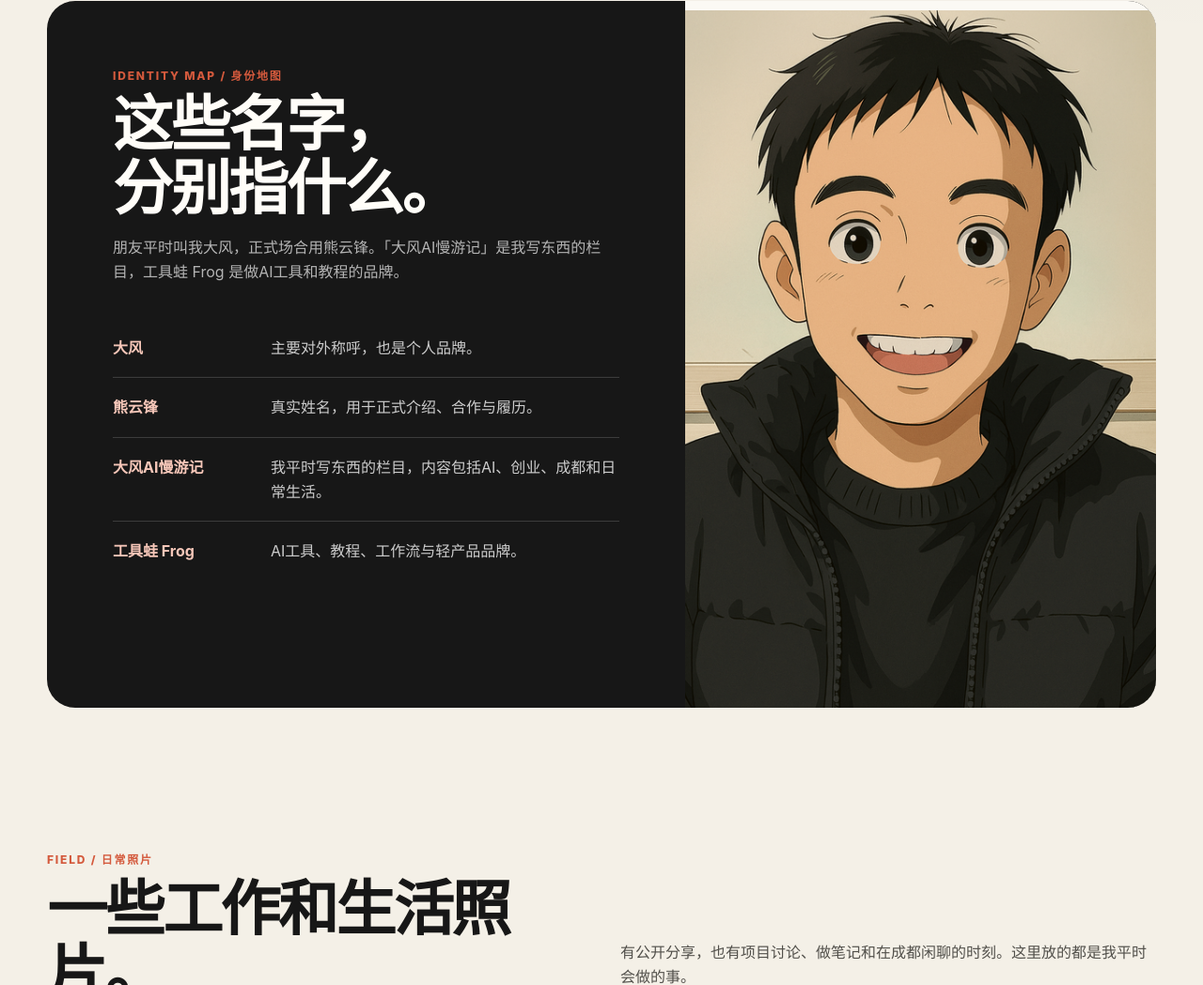
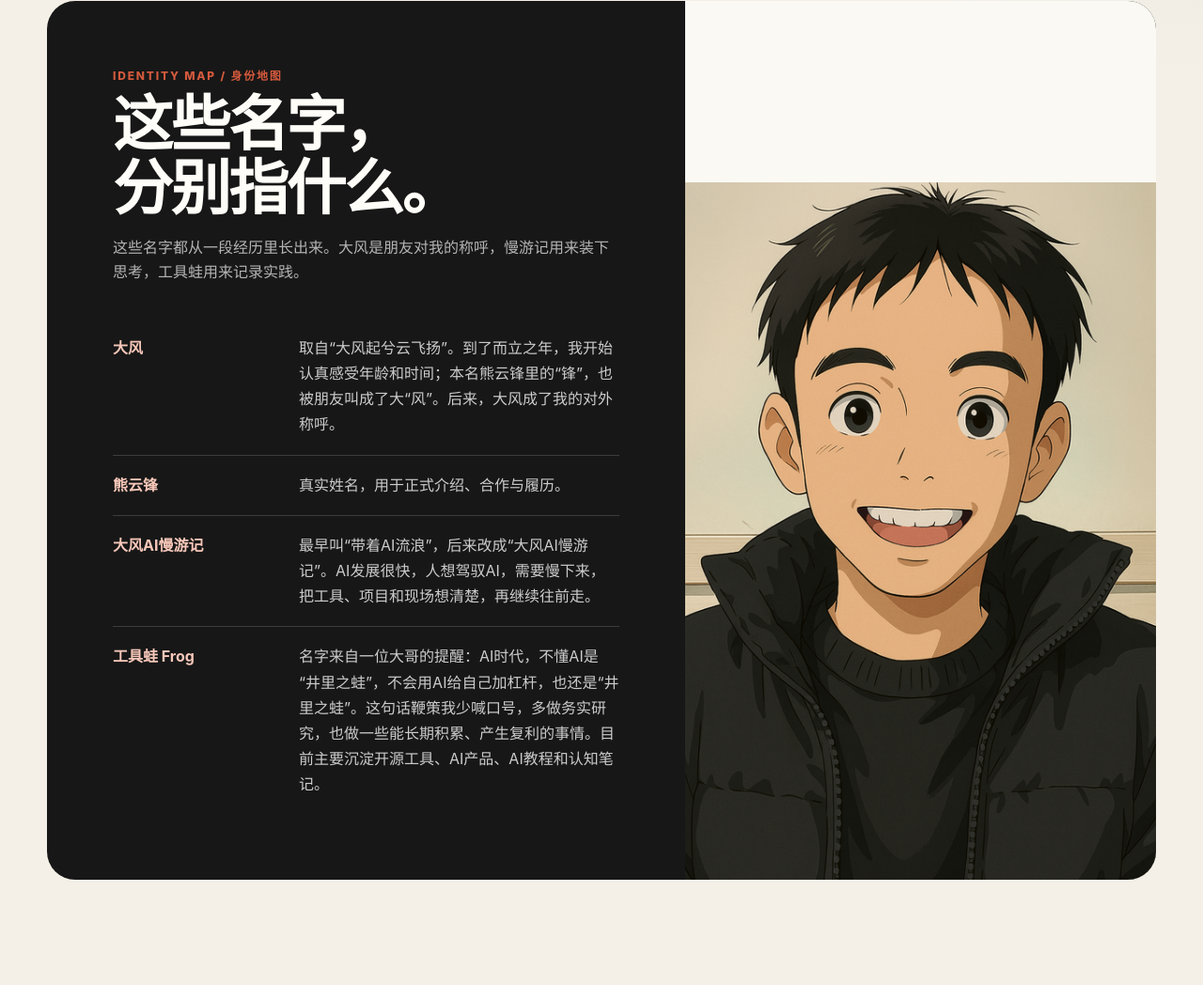
Before and after one commit to Frog1205/Frog1205.github.io, a plain HTML site: page index.html in a window 1280 px wide. Shown: the part 1847-2895 px from the top of the page at 94% size. Drawn offline with Linux system fonts and the light colour scheme.

Commit message:
补充个人品牌名称来历

```diff
--- a/index.html
+++ b/index.html
@@ -630,12 +630,12 @@
     .identity-row {
       padding: 18px 0;
       display: grid;
-      grid-template-columns: 150px 1fr;
+      grid-template-columns: 180px 1fr;
       gap: 18px;
       background: var(--ink);
     }
     .identity-row b { color: #F7C7B9; }
-    .identity-row span { color: rgba(255,255,255,.78); }
+    .identity-row span { color: rgba(255,255,255,.78); line-height: 1.7; }
     .identity-avatar {
       min-height: 540px;
       background: var(--paper-soft);
@@ -937,7 +937,7 @@
         <div class="trust-item"><b>从需求聊到上线</b><span>产品、开发和交付都能一起推进</span></div>
         <div class="trust-item"><b>写东西，也去现场</b><span>分享、开发、开会、做记录</span></div>
         <div class="trust-item"><b>人是“大风”</b><span>实名熊云锋，线下朋友常用称呼</span></div>
-        <div class="trust-item"><b>这些名字怎么用</b><span>慢游记用来写东西，工具蛙用来做产品</span></div>
+        <div class="trust-item"><b>这些名字怎么用</b><span>慢游记负责思考，工具蛙负责动手</span></div>
       </div>
     </div>
 
@@ -1134,12 +1134,12 @@
         <div class="identity-copy">
           <div class="eyebrow">IDENTITY MAP / 身份地图</div>
           <h2>这些名字，<br/>分别指什么。</h2>
-          <p>朋友平时叫我大风，正式场合用熊云锋。「大风AI慢游记」是我写东西的栏目，工具蛙 Frog 是做AI工具和教程的品牌。</p>
+          <p>这些名字都从一段经历里长出来。大风是朋友对我的称呼，慢游记用来装下思考，工具蛙用来记录实践。</p>
           <div class="identity-list">
-            <div class="identity-row"><b>大风</b><span>主要对外称呼，也是个人品牌。</span></div>
+            <div class="identity-row"><b>大风</b><span>取自“大风起兮云飞扬”。到了而立之年，我开始认真感受年龄和时间；本名熊云锋里的“锋”，也被朋友叫成了大“风”。后来，大风成了我的对外称呼。</span></div>
             <div class="identity-row"><b>熊云锋</b><span>真实姓名，用于正式介绍、合作与履历。</span></div>
-            <div class="identity-row"><b>大风AI慢游记</b><span>我平时写东西的栏目，内容包括AI、创业、成都和日常生活。</span></div>
-            <div class="identity-row"><b>工具蛙 Frog</b><span>AI工具、教程、工作流与轻产品品牌。</span></div>
+            <div class="identity-row"><b>大风AI慢游记</b><span>最早叫“带着AI流浪”，后来改成“大风AI慢游记”。AI发展很快，人想驾驭AI，需要慢下来，把工具、项目和现场想清楚，再继续往前走。</span></div>
+            <div class="identity-row"><b>工具蛙 Frog</b><span>名字来自一位大哥的提醒：AI时代，不懂AI是“井里之蛙”，不会用AI给自己加杠杆，也还是“井里之蛙”。这句话鞭策我少喊口号，多做务实研究，也做一些能长期积累、产生复利的事情。目前主要沉淀开源工具、AI产品、AI教程和认知笔记。</span></div>
           </div>
         </div>
         <div class="identity-avatar"><img src="assets/avatar.png" alt="大风的卡通形象" /></div>
```
Also changed, not shown: 1 other file.
